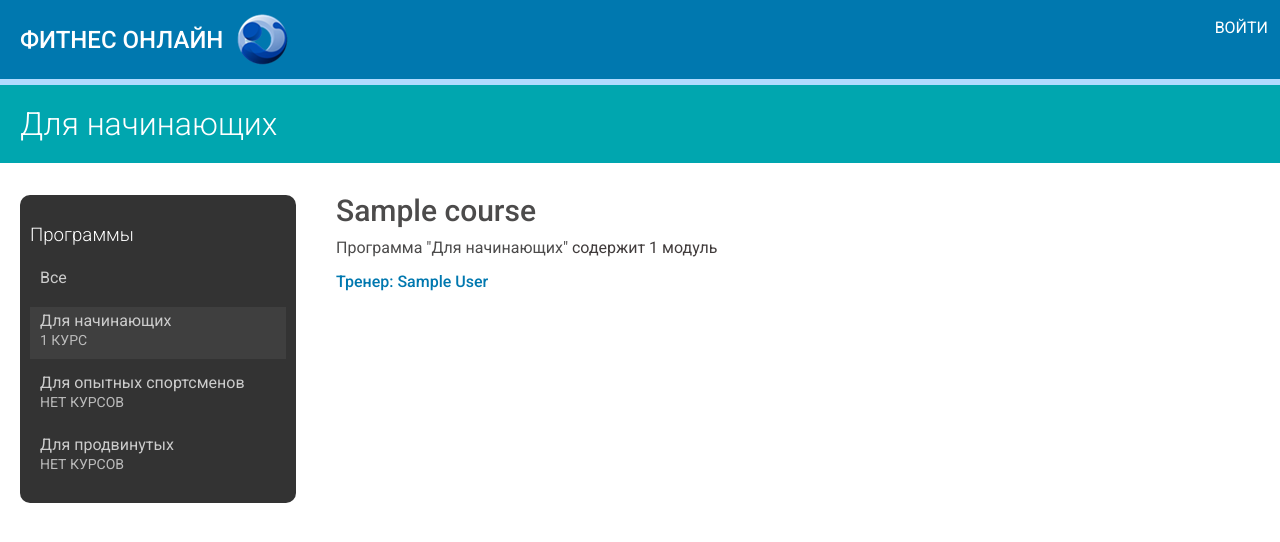
After one commit to e6ton1set/educational-portal, a Django app: page /course/program/dlya-nachinayushih/ in a window 1280 px wide. The commit adds this page. Shown: the top 542 px of the page. Run offline with Django 4.2, Linux system fonts and the light colour scheme; data comes from the database, SQL or seed files in the repository; tables that the repository leaves empty hold one stand-in row (values such as "Sample post").

Commit message:
added public display of courses

```diff
--- a/base/urls.py
+++ b/base/urls.py
@@ -18,6 +18,7 @@ from django.urls import path, include
 from django.conf import settings
 from django.conf.urls.static import static
 from django.contrib.auth import views as auth_views
+from courses.views import CourseListView
 
 urlpatterns = [
     path('accounts/login/', auth_views.LoginView.as_view(),
@@ -26,6 +27,8 @@ urlpatterns = [
          name='logout'),
     path('admin/', admin.site.urls),
     path('course/', include('courses.urls')),
+    path('', CourseListView.as_view(), name='course_list'),
+
 ]
 
 if settings.DEBUG:
--- a/courses/static/css/base.css
+++ b/courses/static/css/base.css
@@ -10,14 +10,12 @@ body {
 a {
     color:#302f2fdd;
     text-decoration:none;
-    margin-top: 7px;
-    padding-inline: 4px;
 }
 
 #trainer {
     color: #0078af;
     margin-top: -5px;
-    padding-left: 4px;
+    padding-left: auto;
     font-weight: 410;
     margin-bottom: auto;
 }
@@ -265,14 +263,14 @@ ul#course-modules li {
 }
 
 .user {
-    width: 130px;
+    width: auto;
     height: auto;
     color: white;
     overflow: auto;
-    padding: 5px;
-    margin-right: -10px;
-    margin-bottom: -10px;
-    margin-top: -10px;
+    padding: auto;
+    margin-right: -8px;
+    margin-bottom: -8px;;
+    margin-top: -8px;
 }
 
 ul#course-modules li:nth-child(even) {
--- /dev/null
+++ b/courses/templates/courses/course/list.html
@@ -0,0 +1,68 @@
+{% extends "base.html" %}
+
+{% block title %}
+	{% if program %}
+		{{ program.title }}
+	{% else %}
+		Все курсы
+	{% endif %}
+{% endblock %}
+
+{% block content %}
+	<h1>
+		{% if program %}
+			{{ program.title }}
+		{% else %}
+			Все курсы
+		{% endif %}
+	</h1>
+<div class="contents">
+	<h3>Программы</h3>
+	<ul id="modules">
+		<li {% if not program %}class="selected" {% endif %}>
+			<a href="{% url 'course_list' %}">Все</a>
+		</li>
+		{% for p in programs %}
+		<li {% if program == p %}class="selected" {% endif %}>
+			<a href="{% url 'course_list_program' p.slug %}"> {{ p.title }}
+				<br>
+				<span>
+				{% if p.total_courses == 1 %}
+					1 курс
+				{% elif p.total_courses == 0 %}
+					Нет курсов
+				{% elif p.total_courses|divisibleby:10 and not p.total_courses|divisibleby:100 and p.total_courses != 11 %}
+					{{ p.total_courses }} курс
+				{% else %}
+					{{ p.total_courses }} курс{% if p.total_courses != 1 %}а{% endif %}
+				{% endif %}
+ 				</span>
+			</a>
+		</li>
+		{% endfor %}
+	</ul>
+</div>
+<div class="module">
+	{% for course in courses %}
+		{% with program=course.program %}
+			<h3>
+				<a href="{% url 'course_detail' course.slug %}">
+					{{ course.title }}
+				</a>
+			</h3>
+	<p>
+		<a href="{% url 'course_list_program' program.slug %}">{{ program }}</a>
+		{% if course.total_modules == 1 %}
+			содержит 1 модуль
+		{% elif course.total_modules == 0 %}
+			не содержит модулей
+		{% elif course.total_modules|divisibleby:10 and not course.total_modules|divisibleby:100 and course.total_modules != 11 %}
+  		содержит {{ course.total_modules }} модуль
+		{% else %}
+  		содержит {{ course.total_modules }} модул{% if course.total_modules != 1 %}я{% endif %}
+		{% endif %}
+		<p id="trainer">Тренер: {{ course.coach.get_full_name }} </p>
+	</p>
+	{% endwith %} {% endfor %}
+</div>
+{% endblock %}
--- a/courses/urls.py
+++ b/courses/urls.py
@@ -35,5 +35,10 @@ urlpatterns = [
     path('content/order/',
          views.ContentOrderView.as_view(),
          name='content_order'),
-
+    path('program/<slug:program>/',
+         views.CourseListView.as_view(),
+         name='course_list_program'),
+    path('<slug:slug>/',
+         views.CourseDetailView.as_view(),
+         name='course_detail'),
 ]
--- a/courses/views.py
+++ b/courses/views.py
@@ -9,9 +9,11 @@ from django.contrib.auth.mixins import LoginRequiredMixin, \
     PermissionRequiredMixin
 from django.urls import reverse_lazy
 from braces.views import CsrfExemptMixin, JsonRequestResponseMixin
-
+from django.db.models import Count
+from .models import Program
 from .forms import ModuleFormSet
 from .models import Course, Module, Content
+from django.views.generic.detail import DetailView
 
 
 class ManageCourseListView(ListView):
@@ -185,5 +187,27 @@ class ContentOrderView(CsrfExemptMixin,
     def post(self, request):
         for id, order in self.request_json.items():
             Content.objects.filter(id=id,
-                               module__course__coach=request.user).update(order=order)
+                                   module__course__coach=request.user).update(order=order)
         return self.render_json_response({'saved': 'OK'})
+
+
+class CourseListView(TemplateResponseMixin, View):
+    model = Course
+    template_name = 'courses/course/list.html'
+
+    def get(self, request, program=None):
+        programs = Program.objects.annotate(
+            total_courses=Count('courses'))
+        courses = Course.objects.annotate(
+            total_modules=Count('modules'))
+        if program:
+            program = get_object_or_404(Program, slug=program)
+            courses = courses.filter(program=program)
+        return self.render_to_response({'programs': programs,
+                                        'program': program,
+                                        'courses': courses})
+
+
+class CourseDetailView(DetailView):
+    model = Course
+    template_name = 'courses/course/detail.html'
```
Also changed, not shown: courses/templates/courses/course/detail.html (added, +23 -0 lines).
